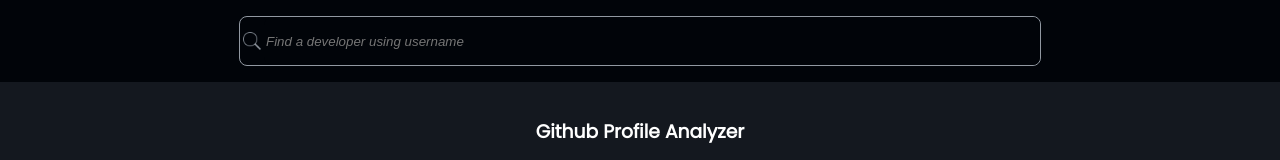
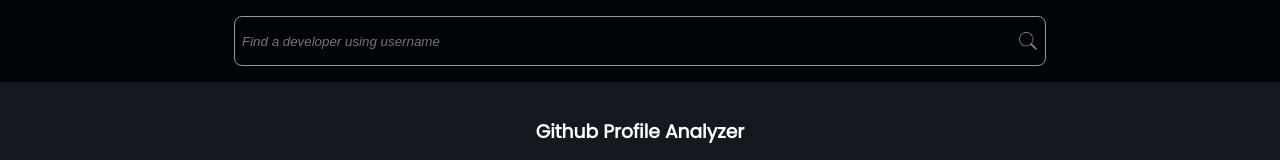
Before and after one commit to ke-kaa/GithubProfileAnalyzer, a React (Vite) app in the folder GithubProfileAnalyzer/: page / in a window 1280 px wide. Shown: the top 160 px of the page. Built offline with nearby package versions, Linux system fonts and the light colour scheme.

Commit message:
Update searchBar to handle search

```diff
--- a/GithubProfileAnalyzer/package.json
+++ b/GithubProfileAnalyzer/package.json
@@ -10,8 +10,10 @@
     "preview": "vite preview"
   },
   "dependencies": {
+    "axios": "^1.9.0",
     "react": "^19.1.0",
-    "react-dom": "^19.1.0"
+    "react-dom": "^19.1.0",
+    "recharts": "^2.15.3"
   },
   "devDependencies": {
     "@eslint/js": "^9.25.0",
--- a/GithubProfileAnalyzer/src/components/SearchBar/SearchBar.css
+++ b/GithubProfileAnalyzer/src/components/SearchBar/SearchBar.css
@@ -8,7 +8,9 @@
     align-items: center;
     margin: 1rem auto;
     border-radius: 8px;
+    padding: 0 0.3rem;
 }
+
 .searchIcon {
     width: 24px;
     height: 24px;
--- a/GithubProfileAnalyzer/src/components/SearchBar/SearchBar.jsx
+++ b/GithubProfileAnalyzer/src/components/SearchBar/SearchBar.jsx
@@ -1,70 +1,21 @@
 import React, { useState, useRef, useEffect } from "react";
 import "./SearchBar.css";
 import searchIcon from "../../assets/icons/searchIcon.png";
-import clearIcon from "../../assets/icons/clearButton.png";
 
-// export default function SearchBar() {
+export default function SearchBar({onSearch, error}) {
+    const [inputValue, setInputValue] = useState("");
 
-//     // Reset styles when clicking outside
-//     useEffect(() => {
-//         const handleClickOutside = (e) => {
-//             if (searchBarRef.current && !searchBarRef.current.contains(e.target)) {
-//                 setIsFocused(false); // Reset to initial state
-//             }
-//         };
+    const handleSubmit = (e) => {
+        e.preventDefault();
 
-//         document.addEventListener("mousedown", handleClickOutside);
-//         return () => document.removeEventListener("mousedown", handleClickOutside);
-//     }, []);
-
-//     return (
-//         <div className="searchBar" ref={searchBarRef}>
-//             {!isFocused && <img src={searchIcon} className="searchIcon" alt="Search" />}
-//             <input
-//                 type="text"
-//                 name="usernameInput"
-//                 id="usernameInput"
-//                 placeholder="Find a developer using username"
-//                 value={inputValue} // Controlled input
-//                 onChange={(e) => setInputValue(e.target.value)} // Update state on change
-//                 onFocus={() => setIsFocused(true)}
-//             />
-//             {isFocused && (
-//                 <img
-//                     src={clearIcon}
-//                     className="clearButton"
-//                     alt="Clear search"
-//                     onClick={handleClear} // Use the clear handler
-//                 />
-//             )}
-//         </div>
-//     );
-// }
-
-export default function SearchBar() {
-    const [isFocused, setIsFocused] = useState(false);
-    const [inputValue, setInputValue] = useState("");
-    const searchBarRef = useRef(null)
-
-    useEffect(()=>{
-        const handleClickOutside = (e) => {
-            if (searchBarRef.current && !searchBarRef.current.contains(e.target)) {
-                setIsFocused(false);
+        if (inputValue.trim() !== '') {
+            onSearch(inputValue.trim());
         }
     };
-        document.addEventListener("mousedown", handleClickOutside);
-        return () => document.removeEventListener("mousedown", handleClickOutside);
-
-    }, []);
-
-    const handleClear = () => {
-        setIsFocused(false);
-        setInputValue("");
-    }
 
     return (
-    <div className="searchBar" ref={searchBarRef}>
-        <img src={searchIcon} alt="search-icon" className="searchIcon" />
+    <div >
+        <form onSubmit={handleSubmit} className="searchBar" >
             <input
             type="text"
             name="usernameInput"
@@ -72,17 +23,16 @@
             value={inputValue}
             onChange={(e) => setInputValue(e.target.value)}
             placeholder="Find a developer using username"
-            onFocus={() => {setIsFocused(true)}}
             />
-        {isFocused && (
             <img
-                    src={clearIcon}
-                    className="clearButton"
-                    alt="Clear search"
-                    onClick={handleClear} // Use the clear handler
+                src={searchIcon}
+                alt="search-icon"
+                className="searchIcon"
+                onClick={handleSubmit}
             />
-            )
-        }
+        </form>
+        {error && <p className="error">{error}</p>}
+
     </div>
     )
 }
--- /dev/null
+++ b/GithubProfileAnalyzer/src/services/githubService.js
@@ -0,0 +1,3 @@
+// API calls to Github: fetch user data, fetch user repos, fetch repo languages
+// https://api.github.com/users/{username}
+// https://api.github.com/users/{username}/repos
--- /dev/null
+++ b/GithubProfileAnalyzer/src/utils/formatDate.js
@@ -0,0 +1 @@
+format date strings
--- /dev/null
+++ b/GithubProfileAnalyzer/src/utils/languageColor.js
@@ -0,0 +1 @@
+map github language names to specific colors for the pie chart
```
Also changed, not shown: GithubProfileAnalyzer/src/components/UserDetail/UserDetail.jsx (+11 -0 lines), 1 other file (tests, documents, lock files or other folders). Lines whose indentation alone changed are shown as unchanged.
